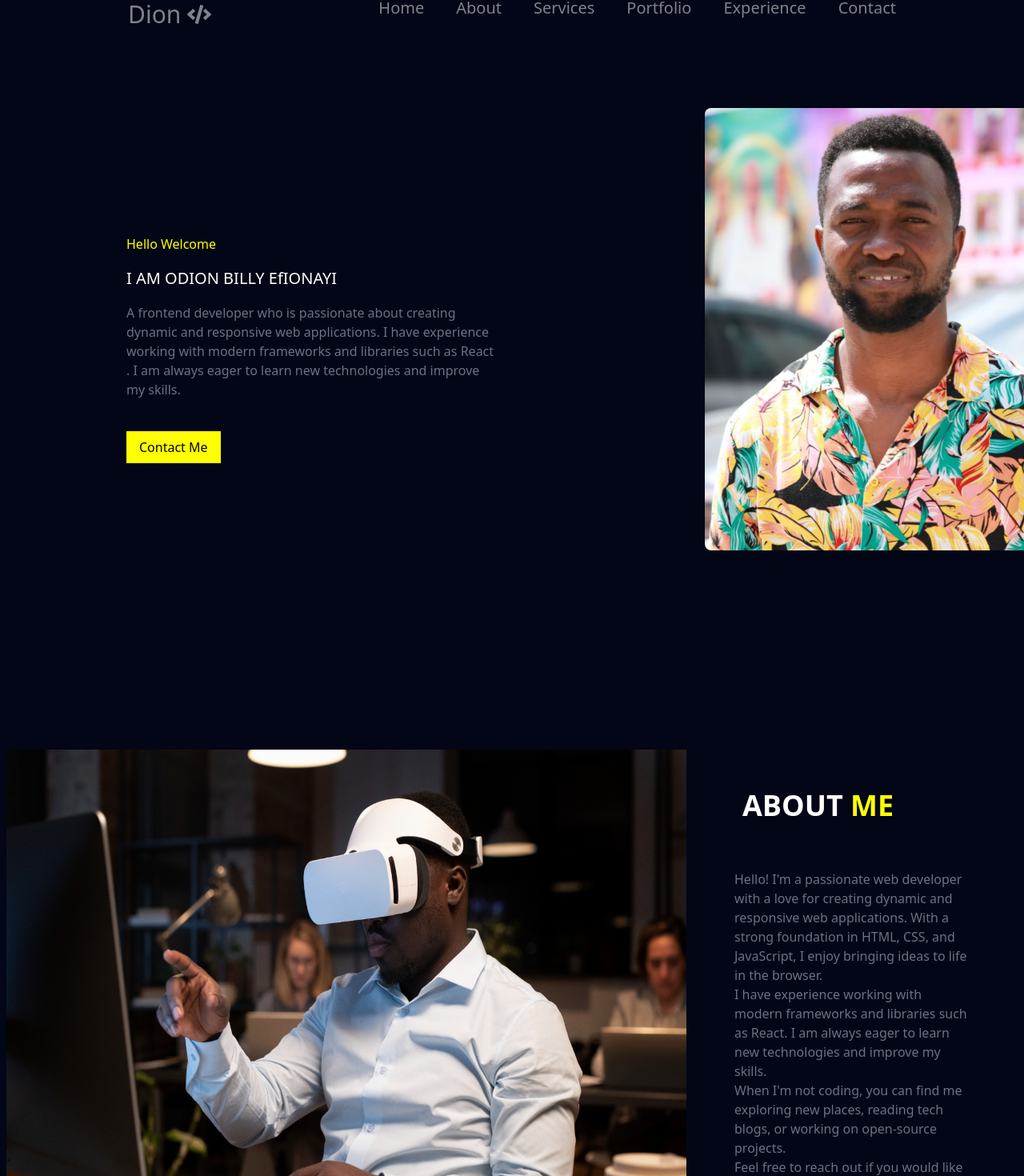
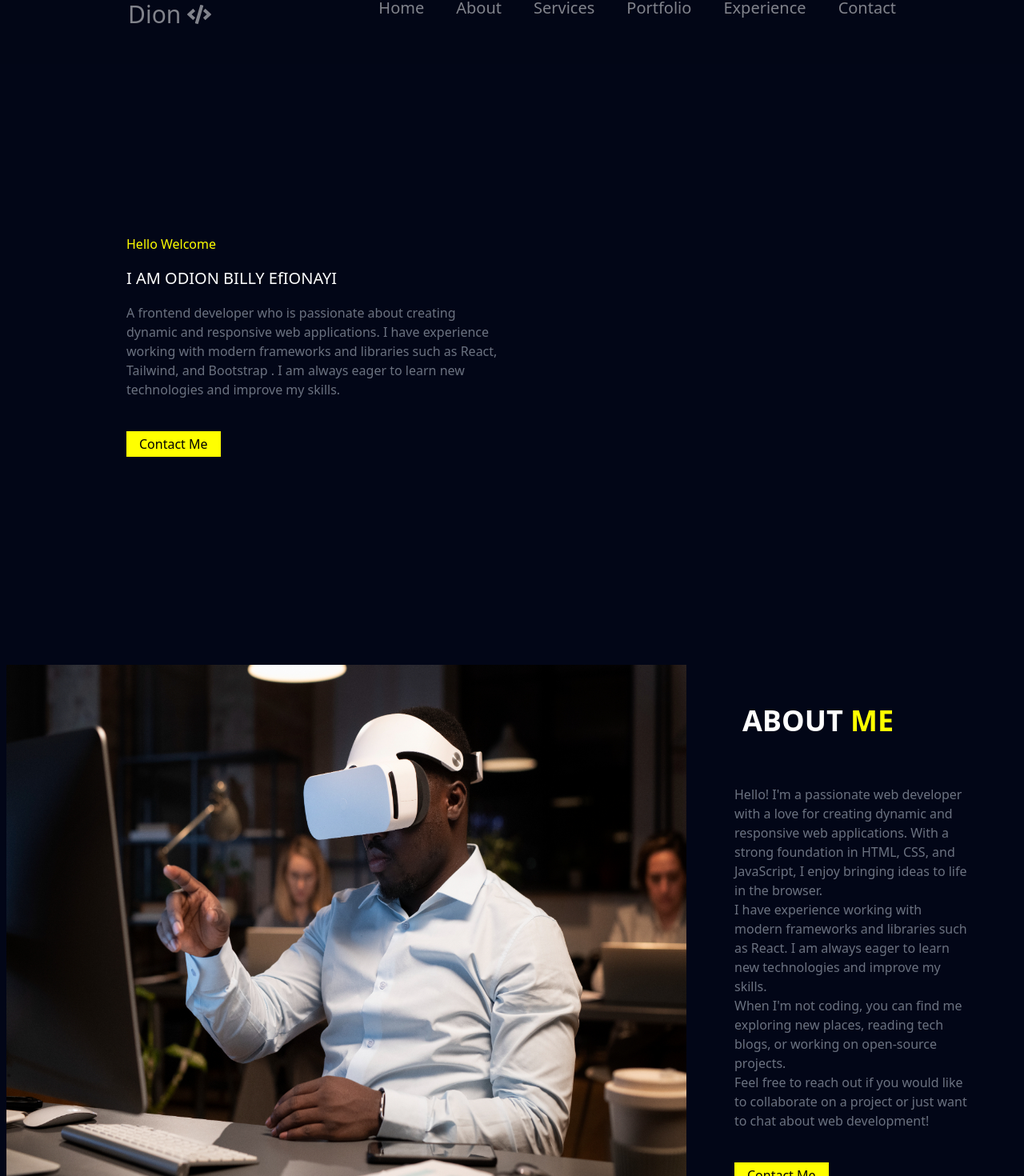
Before and after one commit to OdionBilly/Rich_Code, a React (Vite) app: page / in a window 1280 px wide. Shown: the part 45-1515 px from the top of the page at 80% size. Built offline with nearby package versions, Linux system fonts and the light colour scheme.

Commit message:
bloted out the image:   src/components/Layout/Hero.jsx 	worked about button:   src/components/Ui/About.jsx 	worked on the message Area:   src/components/Ui/Contact.jsx

```diff
--- a/src/components/Layout/Hero.jsx
+++ b/src/components/Layout/Hero.jsx
@@ -1,4 +1,4 @@
-import myimage from '../../assets/my.jpeg'
+// import myimage from '../../assets/my.jpeg'
 
 export const Hero = () => {
   return (
@@ -8,15 +8,15 @@ export const Hero = () => {
                <h2 className="text-[16px] font-thin py-2 text-[yellow] max-sm:ml-[100px]">Hello Welcome</h2>
                <h1 className="text-[20px] py-2 text-[#fff] ">I AM ODION BILLY EfIONAYI </h1>
                <p className="py-2 pb-10  max-sm:w-[320px]">A frontend developer who is passionate about creating dynamic and responsive web applications.
-                 I have experience working with modern frameworks and libraries such as React
+                 I have experience working with modern frameworks and libraries such as React, Tailwind, and Bootstrap
                 . I am always eager to learn new technologies and improve my skills.
                </p>
-                <button type="button" className="px-4 py-2 text-[#000000] bg-[yellow] hover:bg-[#3899af]">
+                <button type="button" className="px-4 py-1 text-[#000000] bg-[yellow] hover:bg-[#3899af]">
                     Contact Me
                 </button>
             </div>
             <div className='mb-10 w-[500px] max-sm:px-5 max-sm:mt-10'>
-             <img src={myimage} alt="" className='Xl:w-[400px] max-lg:w-[330px] max-sm:w-[350px] xl:ml-[100px] rounded-lg'/>
+             {/* <img src={myimage} alt="" className='Xl:w-[400px] max-lg:w-[330px] max-sm:w-[350px] xl:ml-[100px] rounded-lg'/>   */}
             </div>
         </div>
     </div>
--- a/src/components/Ui/About.jsx
+++ b/src/components/Ui/About.jsx
@@ -25,7 +25,7 @@ const About = () => {
                </p>
                </div>
 
-               <button type="button" className="px-4 py-2 text-[#000000] bg-[yellow] hover:bg-[#3899af]">
+               <button type="button" className="px-4 py-1 text-[#000000] bg-[yellow] hover:bg-[#3899af]">
                     Contact Me
                 </button>
             </div>
--- a/src/components/Ui/Contact.jsx
+++ b/src/components/Ui/Contact.jsx
@@ -20,15 +20,15 @@ export const Contact = () => {
         <div className=" w-[450px] max-sm:px-0 ">
             <div className="">
               <input type="text" name="" id=""placeholder="Name"
-               className="h-10 bg-[#1F2937] px-5" />
+               className="h-10 bg-[#1F2937] px-2" />
             </div>
             <div className="py-5">
-               <textarea  name="" id=""placeholder="Message" className="h-20 bg-[#1F2937] xl:w-[380px] max-sm:w-[328px] px-5 pt-2">
+               <textarea  name="" id=""placeholder="Message" className="h-20 bg-[#1F2937] xl:w-[380px] max-sm:w-[328px] px-2 pt-2">
 
                </textarea>
             </div>
             <div className=" ">
-              <button className="px-4 py-2 text-[#000000] hover:bg-[#3899af] bg-[yellow]">Contact Me</button>
+              <button className="px-4 py-1 text-[#000000] hover:bg-[#3899af] bg-[yellow]">Contact Me</button>
             </div>
         </div>
       </div>
```
